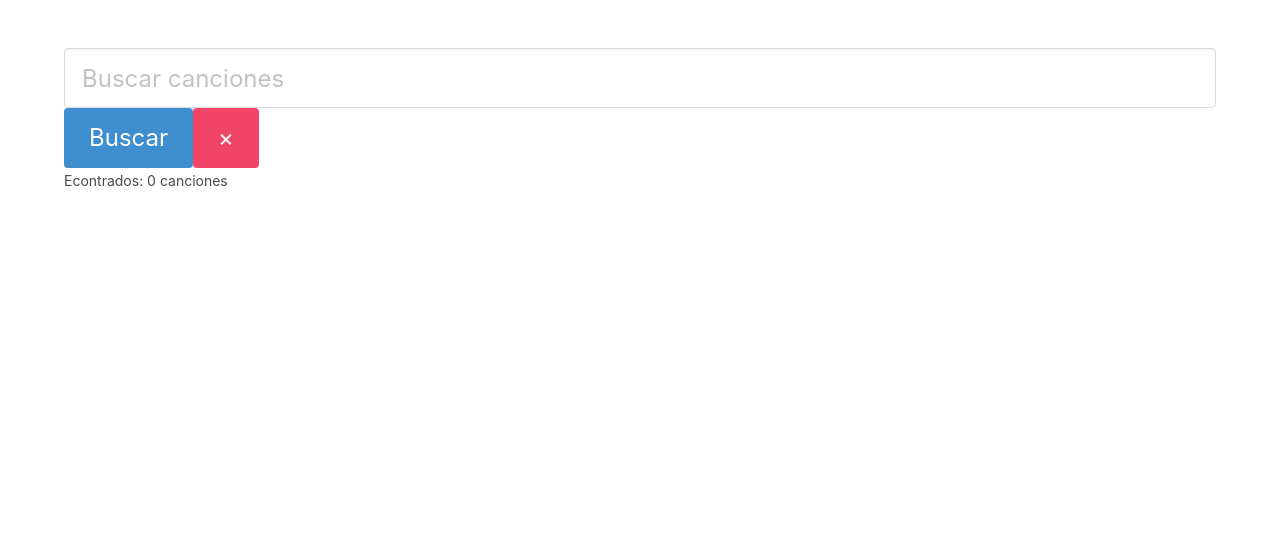
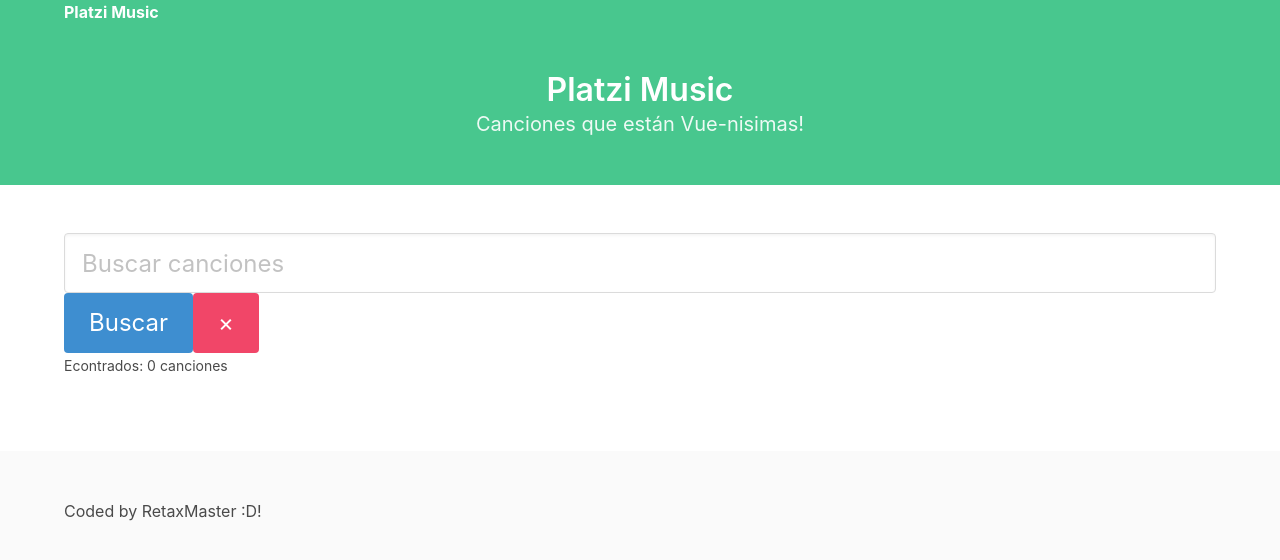
Before and after one commit to RetaxMaster/platzi-music, a Vue app: page / in a window 1280 px wide. Shown: the top 560 px of the page. Built offline with nearby package versions, Linux system fonts and the light colour scheme.

Commit message:
Adicion de componentes header y footer

```diff
--- a/src/App.vue
+++ b/src/App.vue
@@ -1,4 +1,6 @@
 <template>
+
+<pm-header />
 
 <section class="section">
 
@@ -29,9 +31,14 @@
 
 </section>
 
+<pm-footer />
+
 </template>
 
 <script>
+
+import PmFooter from "./components/layout/Footer";
+import PmHeader from "./components/layout/Header";
 
 // API del curso no funcionando, se seguirá usando el array
 
@@ -54,7 +61,7 @@ export default {
 
   name: 'App',
 
-  components: {},
+  components: { PmFooter, PmHeader },
 
   data() {
     return {
--- /dev/null
+++ b/src/components/layout/Footer.vue
@@ -0,0 +1,15 @@
+<template>
+
+<footer class="footer">
+
+    <div class="container">
+
+        <div class="content has-text-center">
+            <p>Coded by RetaxMaster :D!</p>
+        </div>
+
+    </div>
+
+</footer>
+
+</template>
--- /dev/null
+++ b/src/components/layout/Header.vue
@@ -0,0 +1,32 @@
+<template>
+
+    <section class="hero is-success">
+
+        <div class="hero-head">
+            <header class="nav">
+                <div class="container">
+
+                    <div class="nav-left">
+                        <div class="nav-item">
+                            <strong>Platzi Music</strong>
+                        </div>
+                    </div>
+
+                    <div class="nav-right nav-menu">
+
+                    </div>
+
+                </div>
+            </header>
+        </div>
+
+        <div class="hero-body">
+            <div class="container has-text-centered">
+                <h1 class="title">Platzi Music</h1>
+                <h2 class="subtitle">Canciones que están Vue-nisimas!</h2>
+            </div>
+        </div>
+
+    </section>
+
+</template>
```
